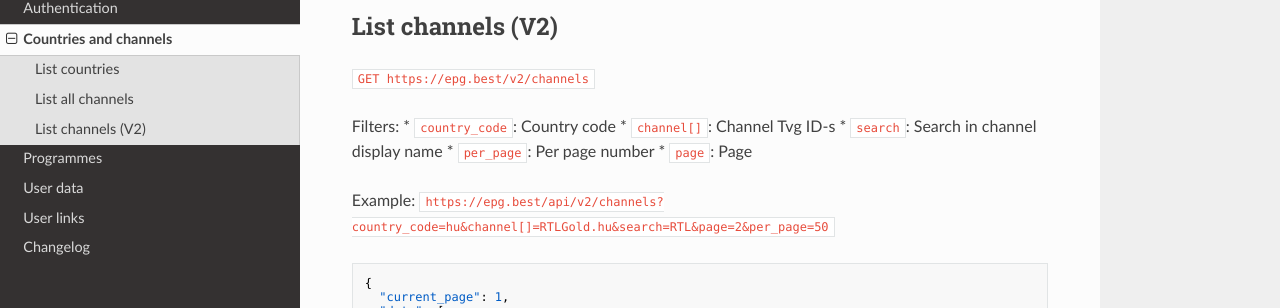
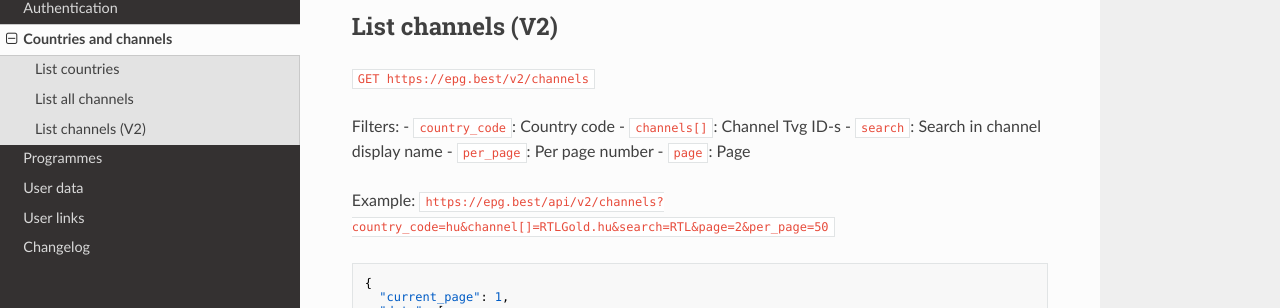
Before and after one commit to iptv-epg/api-docs, an MkDocs documentation site: the page built from docs/channels.md, in a window 1280 px wide and 900 px high, scrolled down 894 px. Shown: the part 141-449 px from the top of the window. Built offline with MkDocs 1.6.1, drawn with Linux system fonts in a browser that asks for light colours; nearby versions of some CDN libraries; old or Windows-style settings are respelled for this version of MkDocs.

Commit message:
Update channels.md

```diff
--- a/docs/channels.md
+++ b/docs/channels.md
@@ -59,11 +59,11 @@ The `/channels` endpoint provides access to the list of all countries and channe
 
 
 Filters:
-* `country_code`: Country code
-* `channel[]`: Channel Tvg ID-s
-* `search`: Search in channel display name
-* `per_page`: Per page number
-* `page`:  Page
+ - `country_code`: Country code
+ - `channels[]`: Channel Tvg ID-s
+ - `search`: Search in channel display name
+ - `per_page`: Per page number
+ - `page`:  Page
 
 Example: `https://epg.best/api/v2/channels?country_code=hu&channel[]=RTLGold.hu&search=RTL&page=2&per_page=50`
 
```
